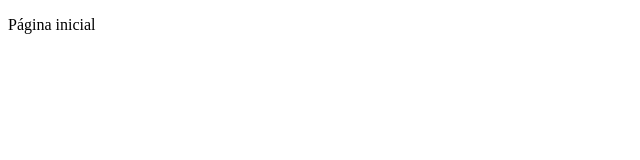
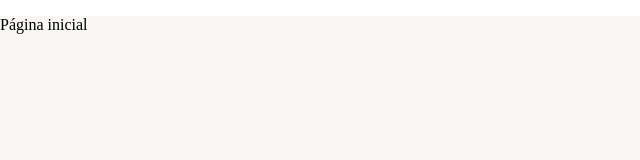
Before and after one commit to marceloasf92/digital-wallet-frontend, a React (Create React App) app: page / in a window 1280 px wide. Shown: the top 160 px of the page, without its empty margins (0-640 px from the left). Built offline with nearby package versions, Linux system fonts and the light colour scheme.

Commit message:
feact: add theme context

```diff
--- a/public/index.html
+++ b/public/index.html
@@ -21,7 +21,7 @@
 
     <title>Digital Wallet</title>
   </head>
-  <body>
+  <body style="margin: 0; padding: 0; box-sizing: border-box; outline: 0">
     <noscript>You need to enable JavaScript to run this app.</noscript>
     <div id="root"></div>
   </body>
--- /dev/null
+++ b/src/contexts/ThemeContext.tsx
@@ -0,0 +1,52 @@
+import {
+  createContext,
+  useCallback,
+  useContext,
+  useMemo,
+  useState,
+} from "react";
+import { ThemeProvider } from "@mui/material";
+import { Box } from "@mui/system";
+
+import { DarkTheme, LightTheme } from "../themes";
+
+interface IThemeContextData {
+  themeName: "light" | "dark";
+  toggleTheme: () => void;
+}
+
+const ThemeContext = createContext({} as IThemeContextData);
+
+export const useAppThemeContext = () => {
+  return useContext(ThemeContext);
+};
+
+export const AppThemeProvider = ({ children }: any) => {
+  const [themeName, setThemeName] = useState<"light" | "dark">("light");
+
+  const toggleTheme = useCallback(() => {
+    setThemeName((oldThemeName) =>
+      oldThemeName === "light" ? "dark" : "light"
+    );
+  }, []);
+
+  const theme = useMemo(() => {
+    if (themeName === "light") return LightTheme;
+
+    return DarkTheme;
+  }, [themeName]);
+
+  return (
+    <ThemeContext.Provider value={{ themeName, toggleTheme }}>
+      <ThemeProvider theme={theme}>
+        <Box
+          width="100vw"
+          height="100vh"
+          bgcolor={theme.palette.background.default}
+        >
+          {children}
+        </Box>
+      </ThemeProvider>
+    </ThemeContext.Provider>
+  );
+};
--- /dev/null
+++ b/src/contexts/index.ts
@@ -0,0 +1 @@
+export * from "./ThemeContext";
--- a/src/index.tsx
+++ b/src/index.tsx
@@ -1,7 +1,6 @@
 import React from "react";
 import ReactDOM from "react-dom/client";
 
-import { BrowserRouter } from "react-router-dom";
 import { App } from "./App";
 
 const root = ReactDOM.createRoot(
@@ -9,8 +8,6 @@
 );
 root.render(
   <React.StrictMode>
-    <BrowserRouter>
-      <App />
-    </BrowserRouter>
+    <App />
   </React.StrictMode>
 );
--- a/src/providers/index.ts
+++ /dev/null
@@ -1 +0,0 @@
-export {};
--- /dev/null
+++ b/src/themes/Dark.ts
@@ -0,0 +1,23 @@
+import { createTheme } from "@mui/material";
+import { cyan, yellow } from "@mui/material/colors";
+
+export const DarkTheme = createTheme({
+  palette: {
+    primary: {
+      main: yellow[700],
+      dark: yellow[800],
+      light: yellow[500],
+      contrastText: "#ffffff",
+    },
+    secondary: {
+      main: cyan[500],
+      dark: cyan[400],
+      light: cyan[300],
+      contrastText: "#ffffff",
+    },
+    background: {
+      paper: "#303134",
+      default: "#202124",
+    },
+  },
+});
--- /dev/null
+++ b/src/themes/Light.ts
@@ -0,0 +1,23 @@
+import { createTheme } from "@mui/material";
+import { cyan, yellow } from "@mui/material/colors";
+
+export const LightTheme = createTheme({
+  palette: {
+    primary: {
+      main: yellow[700],
+      dark: yellow[800],
+      light: yellow[500],
+      contrastText: "#ffffff",
+    },
+    secondary: {
+      main: cyan[500],
+      dark: cyan[400],
+      light: cyan[300],
+      contrastText: "#ffffff",
+    },
+    background: {
+      paper: "#ffffff",
+      default: "#f7f6f3",
+    },
+  },
+});
--- a/src/themes/index.ts
+++ b/src/themes/index.ts
@@ -1 +1,2 @@
-export {};
+export * from "./Dark";
+export * from "./Light";
```
Also changed, not shown: src/App.tsx (+7 -3 lines).
